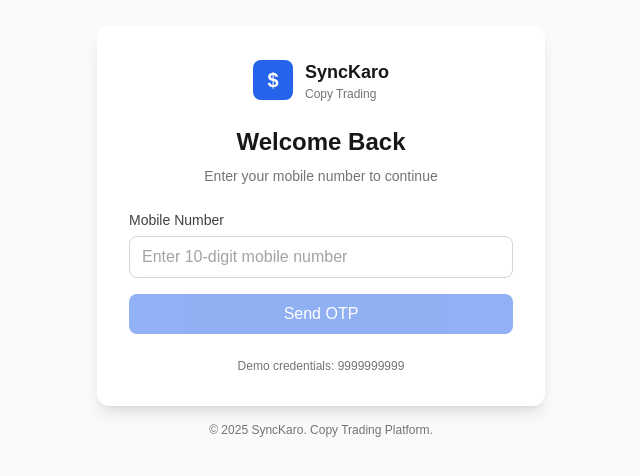
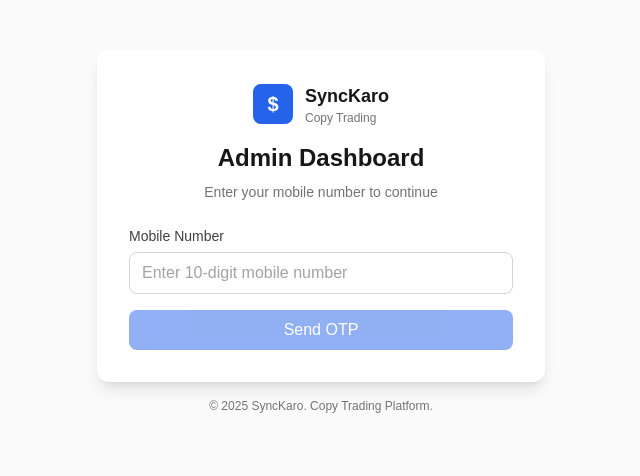
Before and after one commit to Adysun-Ventures/synckaro_admin_reactjs, a Next.js app: page /login in a window 1280 px wide. Shown: the part 168-644 px from the top of the page, without its empty margins (319-959 px from the left). Built offline with nearby package versions, Linux system fonts and the light colour scheme.

Commit message:
refactor: update login page layout and content for improved user experience
- Adjusted spacing in the logo section for better visual alignment.
- Changed the welcome message to "Admin Dashboard" to reflect the intended user context.
- Removed demo credentials display to streamline the interface.

```diff
--- a/app/(auth)/login/page.tsx
+++ b/app/(auth)/login/page.tsx
@@ -102,16 +102,17 @@
     <div className="w-full max-w-md">
       <div className="bg-white rounded-xl shadow-lg p-8">
         {/* Logo */}
-        <div className="flex justify-center mb-6">
+        <div className="flex justify-center mb-4">
           <Logo />
         </div>
+
 
         {/* Mobile Step */}
         {step === 'mobile' && (
           <div className="space-y-6">
             <div className="text-center">
               <h1 className="text-2xl font-semibold text-neutral-900 mb-2">
-                Welcome Back
+              Admin Dashboard
               </h1>
               <p className="text-sm text-neutral-500">
                 Enter your mobile number to continue
@@ -145,9 +146,6 @@
               </Button>
             </div>
 
-            <div className="text-center text-xs text-neutral-500">
-              <p>Demo credentials: 9999999999</p>
-            </div>
           </div>
         )}
 
```
